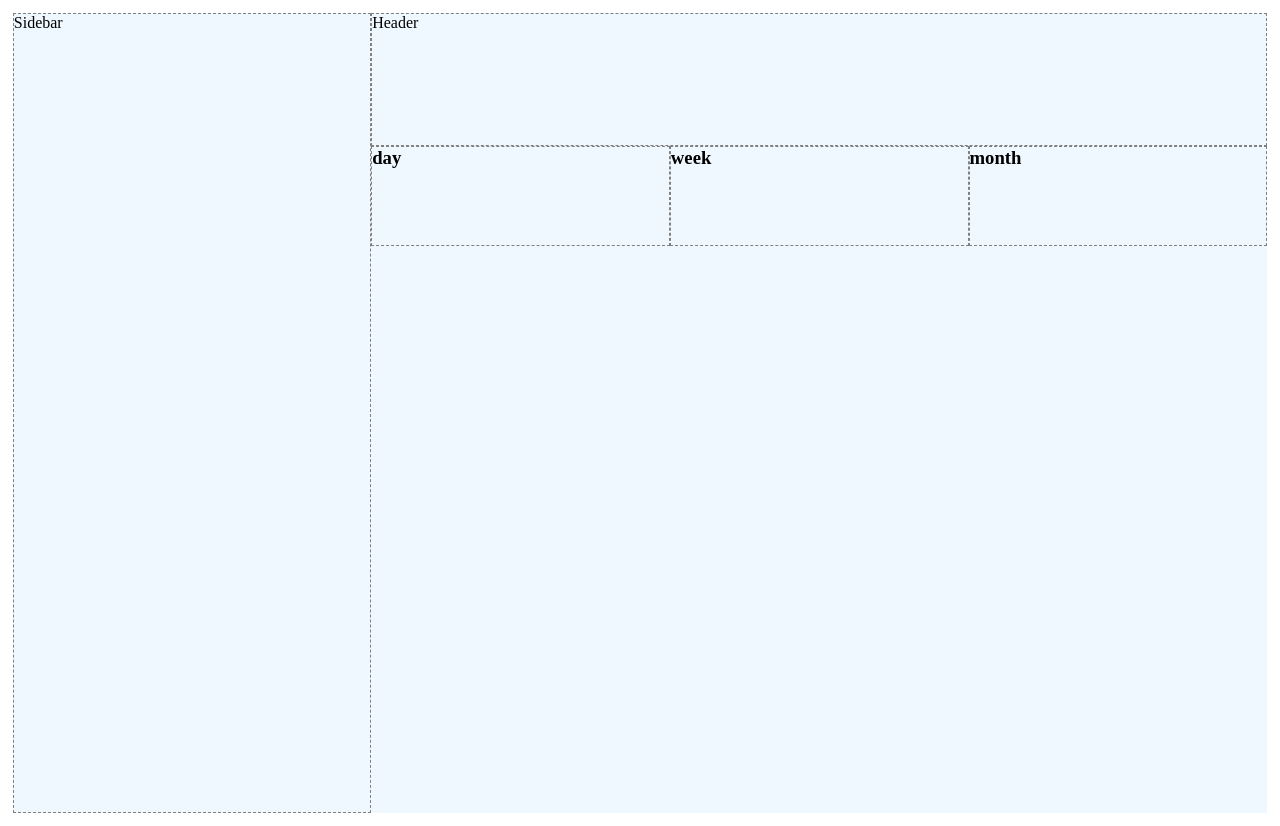
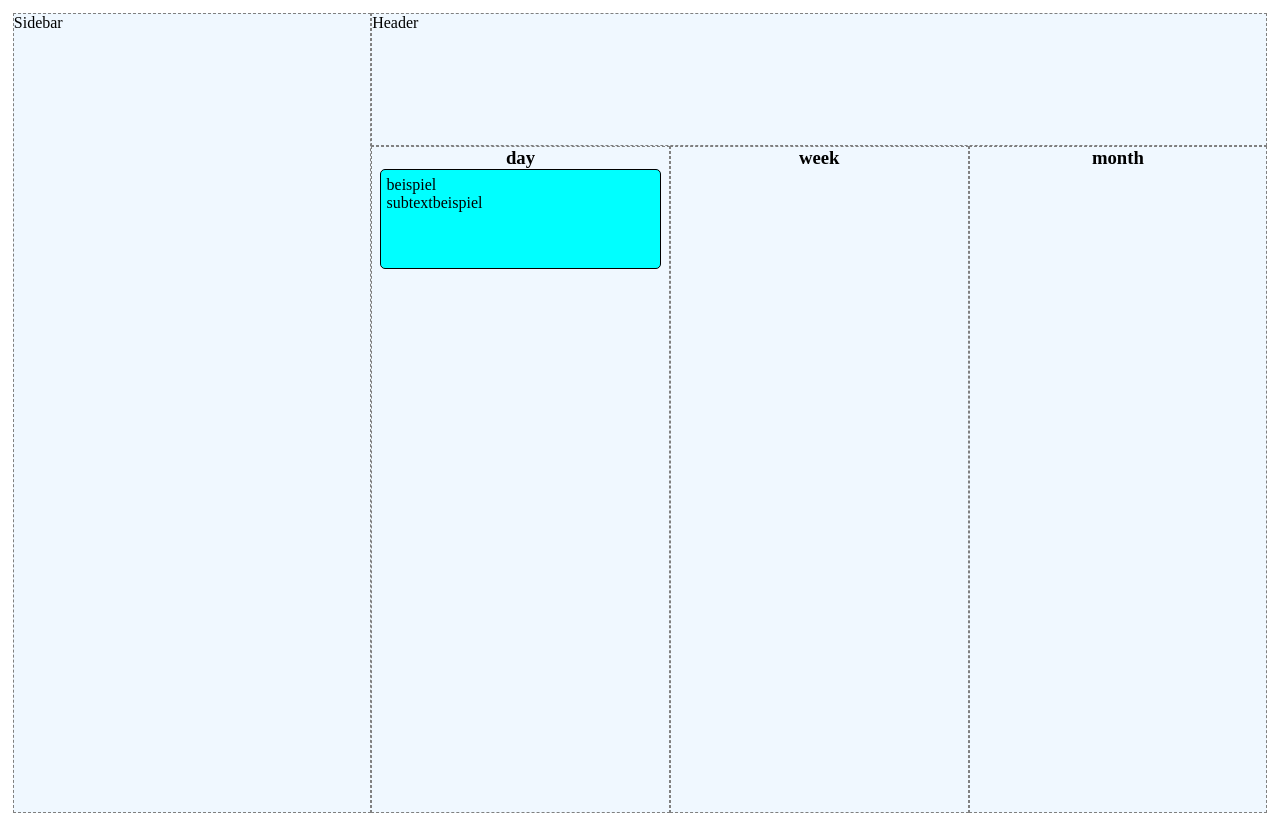
Before and after one commit to patrick-plue/todo_react, a React (Create React App) app: page / in a window 1280 px wide. Built offline with nearby package versions, Linux system fonts and the light colour scheme.

Commit message:
add basic item element

```diff
--- a/src/App.js
+++ b/src/App.js
@@ -1,4 +1,5 @@
 import React, { useState, useEffect } from 'react';
+import { v4 as uuidv4 } from 'uuid';
 
 import Header from './components/Header';
 import Item from './components/Item';
@@ -9,18 +10,51 @@ import './assets/app.css';
 import './assets/header.css';
 import './assets/list.css';
 import './assets/sidebar.css';
+import './assets/item.css';
 
 function App() {
-  const [task, setTask] = useState([]);
+  const [tasks, setTask] = useState([
+    {
+      text: 'beispiel',
+      subtext: 'subtextbeispiel',
+      id: uuidv4(),
+      complete: false,
+      edit: false,
+      time: 'day',
+      category: 'general',
+    },
+  ]);
+
+  //functions
+  function addTask(text, time, category) {
+    const newTask = {
+      text: text,
+      id: uuidv4(),
+      complete: false,
+      edit: false,
+      time: time,
+      category: category,
+    };
+    setTask([...tasks, newTask]);
+  }
 
   return (
     <div className="appContainer">
       <Header />
       <Sidebar />
       <div className="mainContainer">
-        <List title={'day'} />
-        <List title={'week'} />
-        <List title={'month'} />
+        <List
+          title={'day'}
+          tasks={tasks.filter((task) => task.time === 'day')}
+        />
+        <List
+          title={'week'}
+          tasks={tasks.filter((task) => task.time === 'week')}
+        />
+        <List
+          title={'month'}
+          tasks={tasks.filter((task) => task.time === 'month')}
+        />
       </div>
     </div>
   );
--- /dev/null
+++ b/src/assets/item.css
@@ -0,0 +1,8 @@
+.itemCard {
+  width: 95%;
+  background-color: aqua;
+  height: 100px;
+  border: 1px solid black;
+  border-radius: 5px;
+  padding: 2%;
+}
--- a/src/assets/list.css
+++ b/src/assets/list.css
@@ -1,6 +1,8 @@
 .listContainer {
   display: flex;
-  height: 100px;
+  height: 100%;
   width: 100vh;
   border: 1px dashed gray;
+  flex-direction: column;
+  align-items: center;
 }
--- a/src/components/Item.jsx
+++ b/src/components/Item.jsx
@@ -1,7 +1,12 @@
 import React from 'react';
 
-function Item() {
-  return <div>Item</div>;
+function Item({ tasks }) {
+  return (
+    <div className="itemCard">
+      <p>{tasks.text}</p>
+      <p>{tasks.subtext}</p>
+    </div>
+  );
 }
 
 export default Item;
--- a/src/components/List.jsx
+++ b/src/components/List.jsx
@@ -1,10 +1,14 @@
 import React from 'react';
 import Item from './Item';
+import { v4 as uuidv4 } from 'uuid';
 
-function List({ title }) {
+function List({ title, tasks }) {
   return (
     <div className="listContainer">
       <h3>{title}</h3>
+      {tasks.map((task) => (
+        <Item tasks={task} key={uuidv4()} />
+      ))}
     </div>
   );
 }
```
